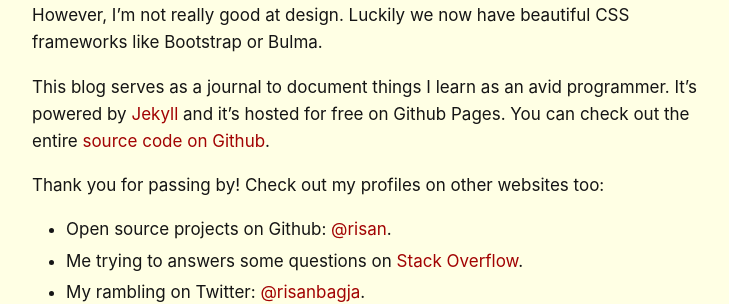
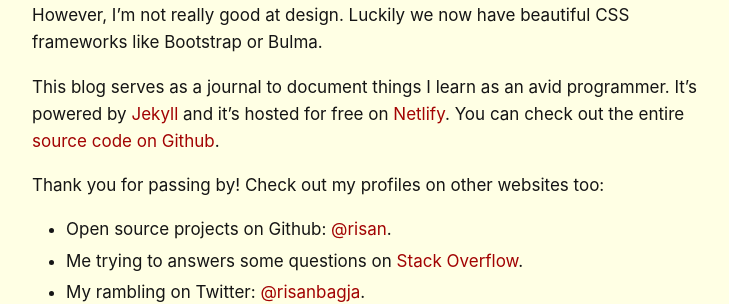
Before and after one commit to risan/bagja.net, a Jekyll site: the page built from about.md, in a window 1280 px wide. Shown: the part 1248-1552 px from the top of the page, without its empty margins (275-1004 px from the left). Built offline with Jekyll 4.4.1, drawn with Linux system fonts in a browser that asks for light colours.

Commit message:
Add credit to netlify

```diff
--- a/about.md
+++ b/about.md
@@ -22,7 +22,7 @@
 
 I have extensive experience with PHP and JavaScript. For the backend framework, I often choose Laravel for PHP and Express for Node. As for the client side, I'm a huge fan of Vue and React. I'm also comfortable working with the Linux server too. However, I'm not really good at design. Luckily we now have beautiful CSS frameworks like Bootstrap or Bulma.
 
-This blog serves as a journal to document things I learn as an avid programmer. It's powered by [Jekyll](https://jekyllrb.com) and it's hosted for free on Github Pages. You can check out the entire [source code on Github](https://github.com/risan/blog).
+This blog serves as a journal to document things I learn as an avid programmer. It's powered by [Jekyll](https://jekyllrb.com) and it's hosted for free on [Netlify](https://www.netlify.com/). You can check out the entire [source code on Github](https://github.com/risan/blog).
 
 Thank you for passing by! Check out my profiles on other websites too:
 
```
Also changed, not shown: README.md.
